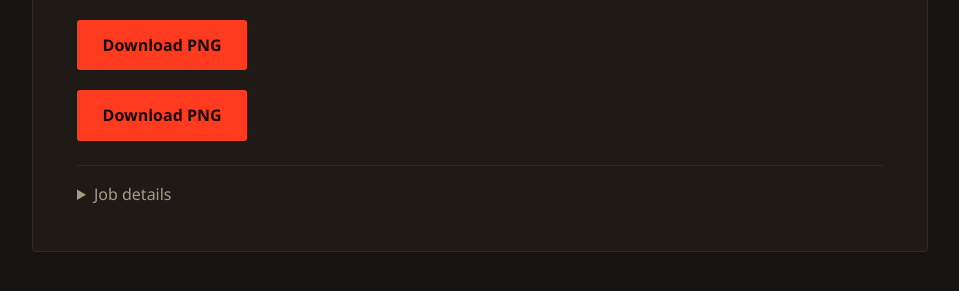
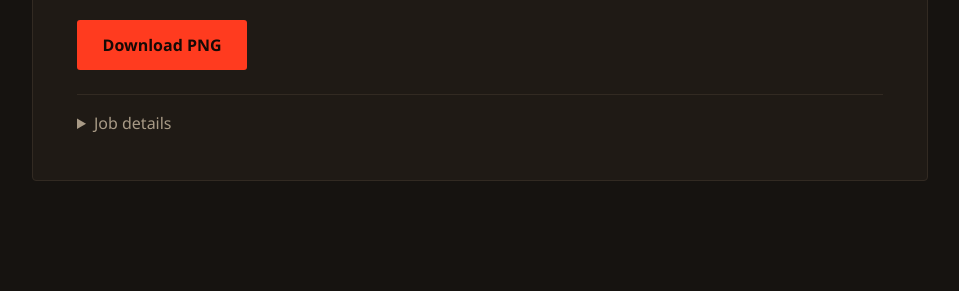
Before and after one commit to rajvermacas/runpod-setup, a FastAPI app: page /result/1 in a window 1280 px wide. Shown: the part 302-593 px from the top of the page, without its empty margins (160-1119 px from the left). Run offline with FastAPI, Linux system fonts and the light colour scheme.

Commit message:
Result page: single Download button

```diff
--- a/web/templates/result.html
+++ b/web/templates/result.html
@@ -40,7 +40,6 @@ if (rim && rlb) {
   });
 }
 </script>
-    <p><a class="btn" href="/image/{{ call_id }}" download="qwen21_{{ call_id }}.png">Download PNG</a></p>
   {% else %}
     <h1>Failed</h1>
     <p class="error">{{ job.error or "unknown error" }}</p>
```
